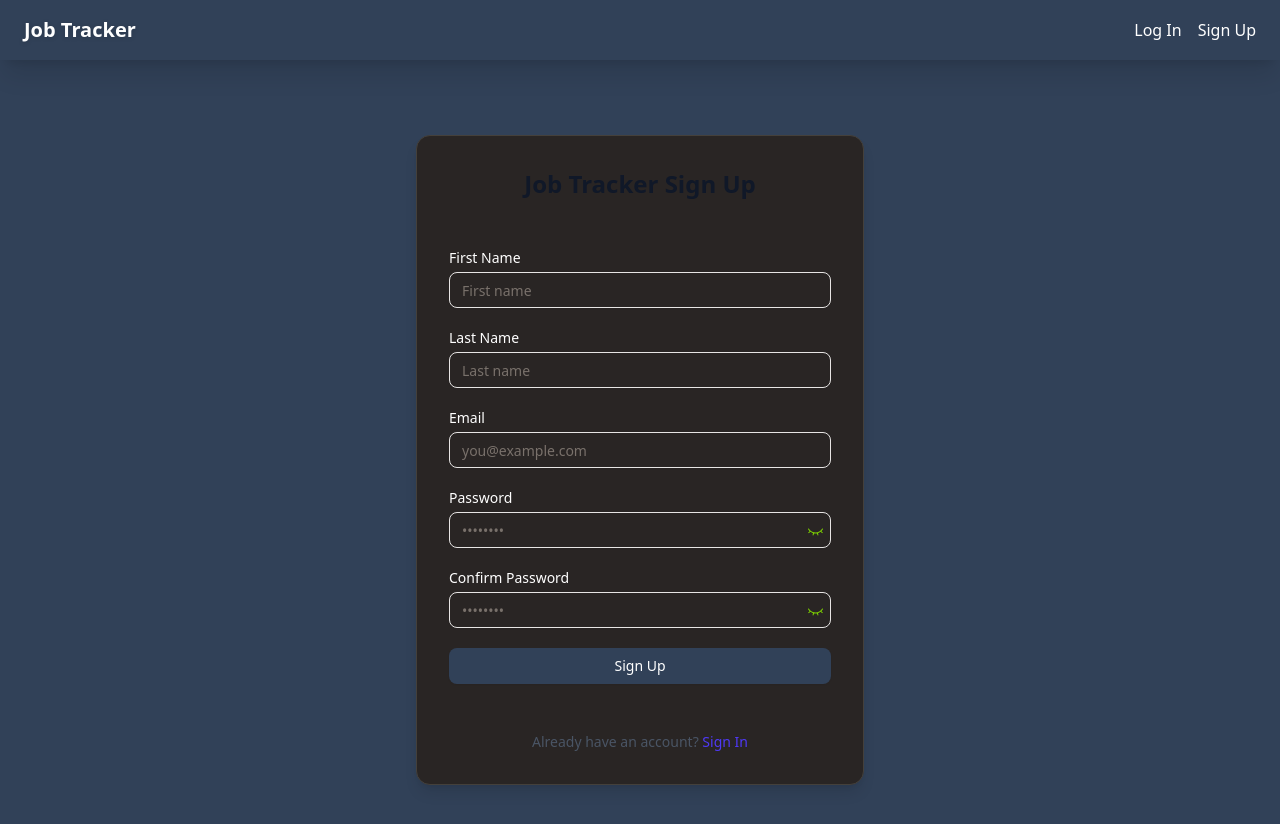
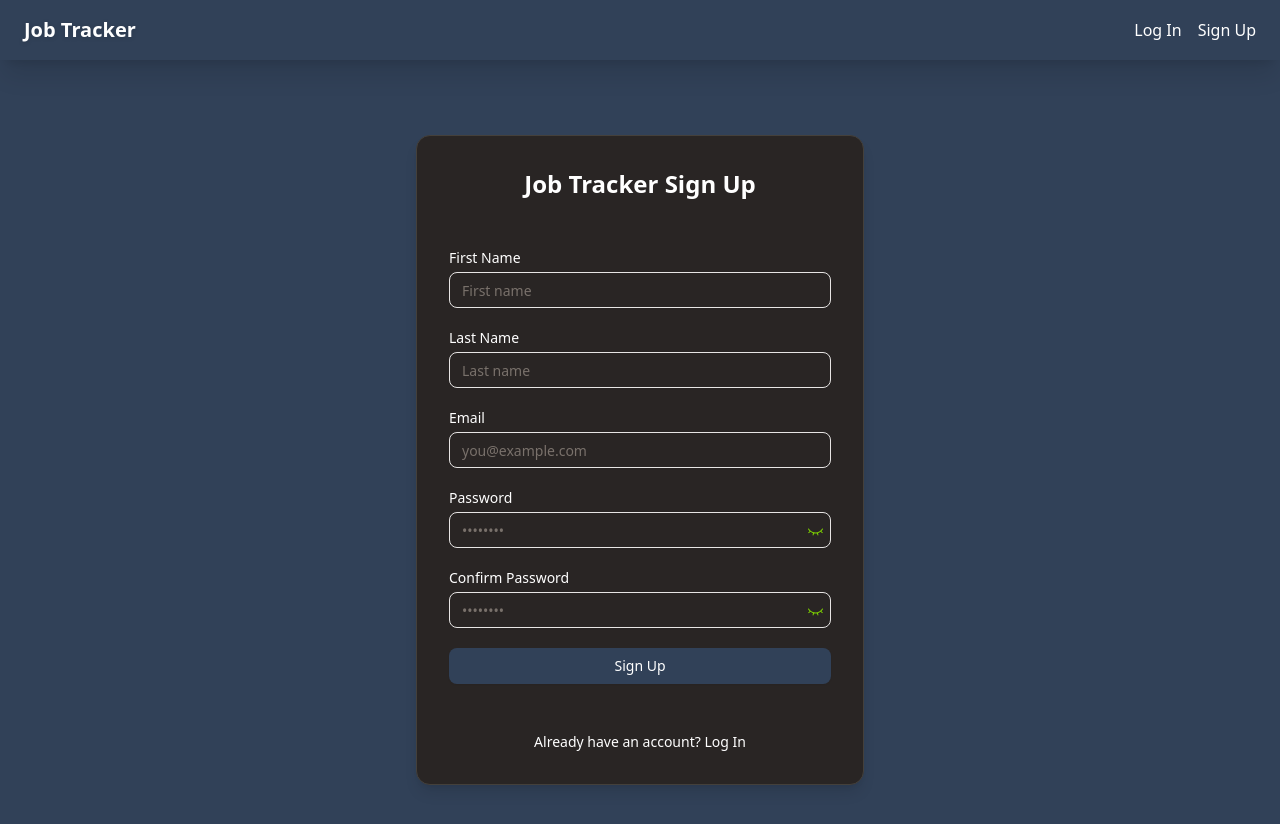
Before and after one commit to gg9192/job-app-tracker, a Next.js app: page /sign-up in a window 1280 px wide. Shown: the top 824 px of the page. Built offline with nearby package versions, Linux system fonts and the light colour scheme.

Commit message:
LAYOUT: removed color styles from signup

```diff
--- a/src/app/sign-up/page.tsx
+++ b/src/app/sign-up/page.tsx
@@ -11,6 +11,7 @@ import { PasswordInput } from "@/components/passwordinput";
 import { z } from "zod";
 import { toast } from "sonner";
 import { useRouter } from "next/navigation";
+import Link from "@/components/link";
 
 export const clientUserSchema = userSchema
   .extend({
@@ -60,7 +61,7 @@ export default function SignUpPage() {
   return (
     <div className="flex min-h-screen items-center justify-center px-4 pt-5 pb-5">
       <Card className="w-full max-w-md p-8 shadow-lg">
-        <h1 className="mb-6 text-center text-2xl font-semibold text-gray-900">
+        <h1 className="mb-6 text-center text-2xl font-semibold">
           Job Tracker Sign Up
         </h1>
         <form className="space-y-5" onSubmit={handleSubmit(onSubmit)}>
@@ -127,14 +128,10 @@ export default function SignUpPage() {
             Sign Up
           </Button>
         </form>
-        <p className="mt-6 text-center text-sm text-gray-600">
+        <p className="mt-6 text-center text-sm ">
           Already have an account?{" "}
-          <a
-            href="/login"
-            className="font-medium text-indigo-600 hover:underline"
-          >
-            Sign In
-          </a>
+          <Link href="/login">Log In</Link>
+
         </p>
       </Card>
     </div>
--- a/src/components/ui/sonner.tsx
+++ b/src/components/ui/sonner.tsx
@@ -2,6 +2,7 @@
 
 import { useTheme } from "next-themes";
 import { Toaster as Sonner, ToasterProps } from "sonner";
+import { palette } from "@/lib/theme/colors";
 
 const Toaster = ({ ...props }: ToasterProps) => {
   const { theme = "system" } = useTheme();
@@ -12,9 +13,14 @@ const Toaster = ({ ...props }: ToasterProps) => {
       className="toaster group"
       style={
         {
-          "--normal-bg": "var(--popover)",
-          "--normal-text": "var(--popover-foreground)",
-          "--normal-border": "var(--border)",
+          "--normal-bg": `var(--${palette.neutralBg})`,
+          "--normal-text": `var(--${palette.neutralText})`,
+          "--normal-border": `var(--${palette.secondaryBorder})`,
+          "--info-bg": `var(--${palette.infoBg})`,
+          "--success-bg": `var(--${palette.successBg})`,
+          "--warning-bg": `var(--${palette.warningBg})`,
+          "--error-bg": `var(--${palette.dangerBg})`,
+          "--error-text": `var(--${palette.dangerText})`
         } as React.CSSProperties
       }
       {...props}
```
